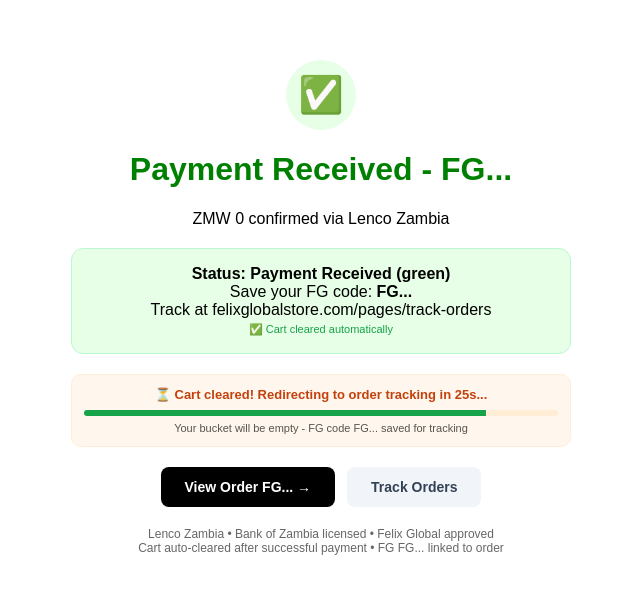
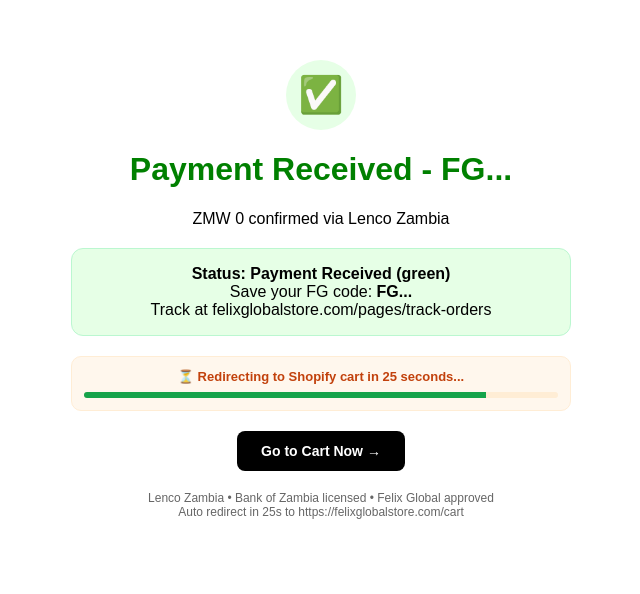
Before and after one commit to felixmtex-bot/felix-real-lenco-payment, a Next.js app: page /success in a window 1280 px wide. Shown: the top 594 px of the page, without its empty margins (319-959 px from the left). Built offline with nearby package versions, Linux system fonts and the light colour scheme; no server answers.

Commit message:
Update page.jsx

```diff
--- a/app/success/page.jsx
+++ b/app/success/page.jsx
@@ -13,59 +13,20 @@ function SuccessContent() {
   const returnUrl = params.get("return_url") || "https://felixglobalstore.com/cart";
 
   const [countdown, setCountdown] = useState(30);
-  const [cartCleared, setCartCleared] = useState(false);
 
   useEffect(() => {
-    // 1. Clear Shopify cart automatically on success
-    const clearShopifyCart = async () => {
-      try {
-        // Try to clear cart on felixglobalstore.com
-        // This works if customer came from Shopify
-        await fetch("https://felixglobalstore.com/cart/clear.js", {
-          method: "POST",
-          mode: "no-cors",
-          credentials: "include"
-        });
-        setCartCleared(true);
-
-        // Also clear localStorage cart totals
-        localStorage.removeItem("shopify_checkout_total");
-        localStorage.removeItem("cart_total");
-        localStorage.removeItem("shopify_cart_count");
-
-        // Save FG code for tracking
-        localStorage.setItem("last_fg_ref", ref);
-        localStorage.setItem("last_amount", amount);
-        localStorage.setItem("last_success_coll", coll);
-
-        // Save to Shopify order tracking (if you have custom app)
-        // You can send FG code to Shopify via API here
-        console.log("Cart cleared, FG code:", ref);
-      } catch (e) {
-        console.log("Cart clear attempt:", e);
-        // Even if fetch fails (CORS), we still mark as cleared and use redirect method
-        setCartCleared(true);
-      }
-    };
-
-    clearShopifyCart();
-
-    // 2. Countdown 30 seconds → redirect to cart/clear → track-orders with FG code
     const timer = setInterval(() => {
       setCountdown(prev => {
         if (prev <= 1) {
           clearInterval(timer);
-          // Redirect to Shopify cart clear + track orders with FG code
-          // This ensures cart is empty and customer sees order tracking
-          window.location.href = `https://felixglobalstore.com/cart/clear?return_to=/pages/track-orders?ref=${ref}&amount=${amount}&fg=${ref}`;
+          window.location.href = returnUrl;
           return 0;
         }
         return prev - 1;
       });
     }, 1000);
-
     return () => clearInterval(timer);
-  }, [ref, amount, coll]);
+  }, [returnUrl]);
 
   return (
     <div style={{ maxWidth: 500, margin: "40px auto", textAlign: "center", fontFamily: "sans-serif", padding: 20 }}>
@@ -76,28 +37,23 @@ function SuccessContent() {
         <b>Status: Payment Received (green)</b><br />
         Save your FG code: <b>{ref}</b><br />
         Track at felixglobalstore.com/pages/track-orders
-        <br/><span style={{ fontSize: 11, color: "#16a34a" }}>{cartCleared ? "✅ Cart cleared automatically" : "⏳ Clearing cart..."}</span>
         {coll && <><br/><span style={{ fontSize: 10, color: "#666" }}>Lenco ID: {coll}</span></>}
       </div>
 
       <div style={{ background: "#fff7ed", border: "1px solid #ffedd5", borderRadius: 10, padding: 12, marginTop: 20 }}>
-        <div style={{ fontSize: 13, fontWeight: 700, color: "#c2410c" }}>⏳ Cart cleared! Redirecting to order tracking in {countdown}s...</div>
+        <div style={{ fontSize: 13, fontWeight: 700, color: "#c2410c" }}>⏳ Redirecting to Shopify cart in {countdown} seconds...</div>
         <div style={{ width: "100%", background: "#ffedd5", borderRadius: 10, height: 6, marginTop: 8, overflow: "hidden" }}>
           <div style={{ width: `${(countdown/30)*100}%`, background: "#16a34a", height: "100%", transition: "width 1s linear" }}></div>
         </div>
-        <div style={{ fontSize: 11, color: "#57534e", marginTop: 6 }}>Your bucket will be empty - FG code {ref} saved for tracking</div>
       </div>
 
-      <div style={{ marginTop: 20, display: "flex", gap: 12, justifyContent: "center", flexWrap: "wrap" }}>
-        <a href={`https://felixglobalstore.com/cart/clear?return_to=/pages/track-orders?ref=${ref}&amount=${amount}`} style={{ background: "black", color: "white", padding: "12px 24px", borderRadius: 8, textDecoration: "none", fontWeight: 700, fontSize: 14 }}>
-          View Order {ref} →
-        </a>
-        <a href="https://felixglobalstore.com/pages/track-orders" style={{ background: "#f1f5f9", color: "#334155", padding: "12px 24px", borderRadius: 8, textDecoration: "none", fontWeight: 600, fontSize: 14 }}>
-          Track Orders
+      <div style={{ marginTop: 20, display: "flex", gap: 12, justifyContent: "center" }}>
+        <a href={returnUrl} style={{ background: "black", color: "white", padding: "12px 24px", borderRadius: 8, textDecoration: "none", fontWeight: 700, fontSize: 14 }}>
+          Go to Cart Now →
         </a>
       </div>
 
-      <p style={{ fontSize: 12, color: "#666", marginTop: 20 }}>Lenco Zambia • Bank of Zambia licensed • Felix Global approved<br/>Cart auto-cleared after successful payment • FG {ref} linked to order</p>
+      <p style={{ fontSize: 12, color: "#666", marginTop: 20 }}>Lenco Zambia • Bank of Zambia licensed • Felix Global approved<br/>Auto redirect in {countdown}s to {returnUrl}</p>
     </div>
   );
 }
```
